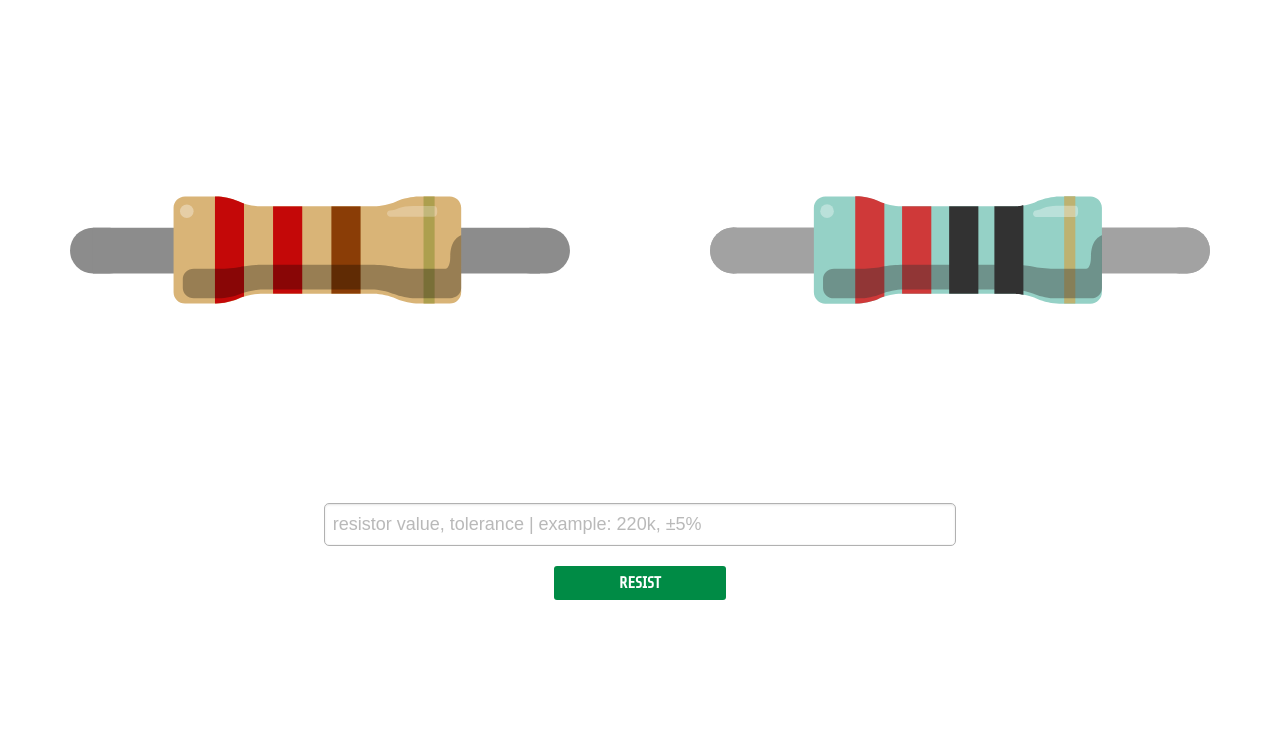
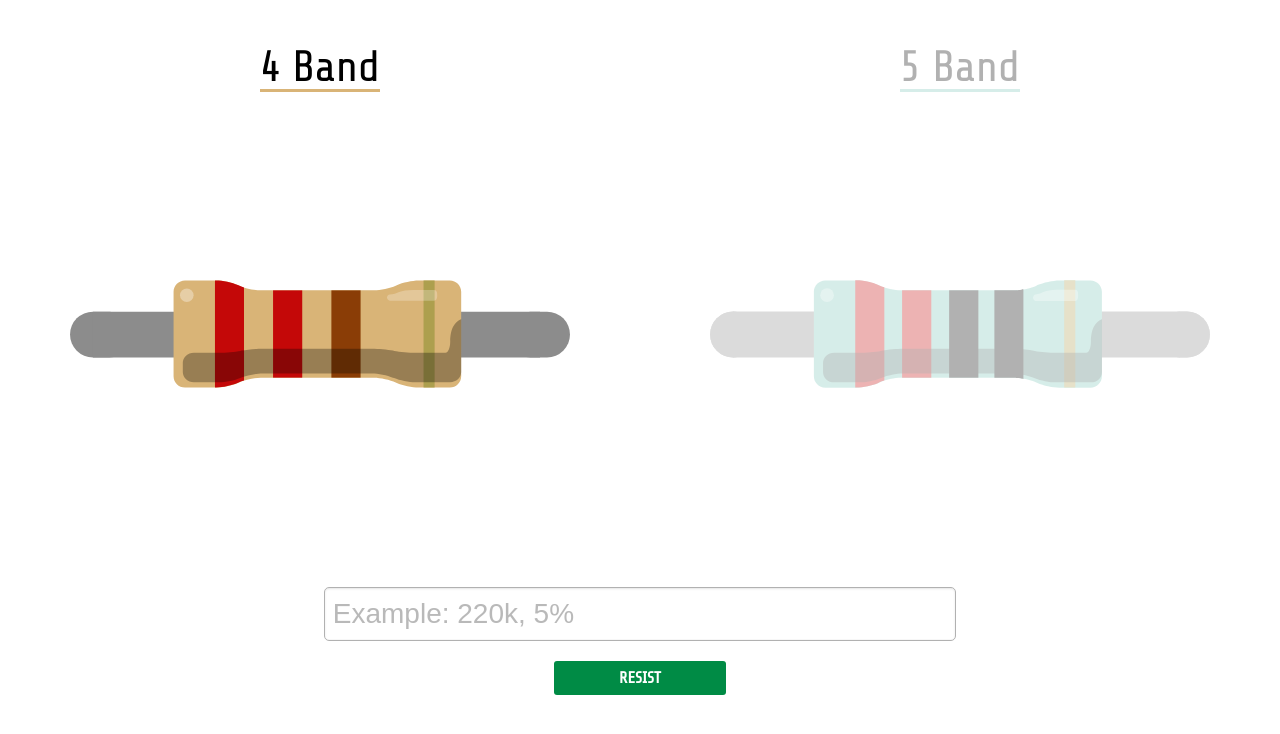
Before and after one commit to dackdel/Resistor, a plain HTML site: page index.html in a window 1280 px wide. Both pictures are taken after a click on the button "RESIST". Drawn offline with Linux system fonts and the light colour scheme.

Commit message:
stuff is working, dont touch

```diff
--- a/index.html
+++ b/index.html
@@ -12,13 +12,15 @@
 	<body>
 
     	<div id="band4" class="left">
+    		<header><h2>4 Band</h2></header>
 			<object id="res4" class="emb4" data="resistor.svg" width="500" height="500" type="image/svg+xml"></object>
 		</div>
 		<div id="band5" class="right">
+			<header><h2>5 Band</h2></header>
 			<object id="res5" class="emb5" data="resistor5.svg" width="500" height="500" type="image/svg+xml"></object>
 		</div>
 		<div class="center">
-			<input id="resistance" class="input" placeholder="resistor value, tolerance | example: 220k, ±5%"/>
+			<input id="resistance" class="input" placeholder="Example: 220k, 5%"/>
 			<button id="btn" class="button" >RESIST</button>
 		</div>
 
@@ -26,16 +28,6 @@
 		<script src="resistor.js"></script>
 		<script type="text/javascript" src="sb-1.2.0.js"></script>
 		<script type="text/javascript">
-			sb = new Spacebrew.Client('192.168.1.190', 'Resistor Read');
-        	sb.addSubscribe('resistor value', 'string');
-        	sb.connect();
-        	sb.onStringMessage = function onStringMessage(name, value){
-	        	if(name=='resistor value') {
-	        		console.log("Resistor Value: "+value);
-	        		$("#resistance").val(value);
-					$("#btn").click();
-	        	}
-			}
 
 			$(function() {
 				var colourMap = {
@@ -53,11 +45,54 @@
 					silver: "#cccccc"
 				};
 
+				sb = new Spacebrew.Client('10.42.3.158', 'Resistor Read');
+	        	sb.addSubscribe('resistor value', 'string');
+	        	sb.connect();
+	        	sb.onStringMessage = function onStringMessage(name, value){
+		        	if(name=='resistor value' && !$("#resistance").is(":focus")) {
+		        		console.log("Resistor Value: "+value);
+		        		$("#resistance").val(value);
+						$("#btn").click();
+		        	}
+		        };
+
+		    	var svg4,svg5;
+				var current;
+		    	var bands4 = [], bands5 = [];
+
+		    	function svgLoaded(svg, bands){
+	    			for (var i = 0; i<bands; i++) {
+	    				var band = svg.getSVGDocument().querySelector("#band"+(i+1) );
+	    				band.onclick = getValueFromColours;
+	    			}
+
+				}
+
+				function getValueFromColours(e) {
+					current = e;
+					fill = e.target.getAttribute("fill");
+					if (fill) {
+						console.log(fill);
+						r = '#'+Math.floor(Math.random()*16777215).toString(16);;
+						e.target.setAttribute("fill", r);
+					}
+				}
+
+
+				svg4 = document.querySelector("#res4");
+				svg5 = document.querySelector("#res5");
+				svg4.addEventListener('load', function(){
+					svgLoaded(svg4, 4);
+				});
+				svg5.addEventListener('load', function(){
+					svgLoaded(svg5, 5);
+				});
+
 				$("#btn").on("click",go4);
 				$("#btn").on("click",go5);
 
 				function go4(){
-					var colours = getColoursFromInput();
+					var colours = getColoursFromInput(4);
 
 					getBand(4, 1).setAttribute("fill", colourMap[colours.band1] );
 					getBand(4, 2).setAttribute("fill", colourMap[colours.band2] );
@@ -66,7 +101,7 @@
 				}
 
 				function go5(){
-					var colours = getColoursFromInput();
+					var colours = getColoursFromInput(5);
 
 					getBand(5, 1).setAttribute("fill",colourMap[colours.band1] );
 					getBand(5, 2).setAttribute("fill",colourMap[colours.band2] );
@@ -75,13 +110,17 @@
 					getBand(5, 5).setAttribute("fill",colourMap[colours.band5] );
 				}
 
-				function getColoursFromInput() {
+
+				function getColoursFromInput(bands) {
 					var values = $("#resistance").val().replace(/\s+/g, "").split(",");
+
+
+					// var resistance = parseFloat(values[0], 10);
 					var resistance = values[0];
 					var tolerance = parseInt(values[1], 10);
-					var colours = resistor.resistorToColor(resistance, tolerance);
+					var colours = resistor.resistorToColor(resistance, tolerance, bands);
+					console.log(colours);
 
-					console.log(resistance, tolerance, colours);
 					return colours;
 				}
 
@@ -91,16 +130,25 @@
 					return band;
 				}
 
-				$("#resistance").on("input", function() {
-					updateResistorInput();
+
+				$("#band4").on("mouseover", function(){
+					$("#band5").css("opacity", "0.3");
+					$("#band4").css("opacity", "1");
 				});
+				$("#band5").on("mouseover", function(){
+					$("#band4").css("opacity", "0.3");
+					$("#band5").css("opacity", "1");
+				});
+				$("#band4,#band5").on("mouseout", function(){
+					$("#band4,#band5").css("opacity","1");
+				})
 
 				function updateResistorInput() {
 
 					var $res = $('#resistance');
 					var resistance = $res.val();
 					var matches = resistance.match( /^\s*([\d.]+) ?[kmKM]?\s*$/ );
-					console.log( matches );
+
 
 					if( matches && matches.length > 0 ) {
 						$res.addClass('correct');
@@ -112,7 +160,12 @@
 						$res.addClass('incorrect');
 						$res.removeClass('correct');
 					}
+
 				}
+
+
+
+
 
 			});
 		</script>
--- a/resistor.js
+++ b/resistor.js
@@ -34,8 +34,7 @@
             '100':'brown',
             '200':'red',
             '500':'gold',
-            '1000':'silver',
-            '2000':''
+            '1000':'silver'
         };
         var val = (+tol) * 100;
         if(val in tolerance_color){
@@ -74,7 +73,8 @@
      * @param  {interger}   mul      multiplier([0,3,6])
      * @return {Dict object}         band color
      */
-    exports.resistorToColor = function (resistor_value, tol){
+    exports.resistorToColor = function (resistor_value, tol, bands){
+        console.log("Bands: " + bands);
         var digit = [0, 0, 0],
             digits = [],
             dec = -1,
@@ -91,6 +91,12 @@
 
         //calculating number of digit to consider before taking the digit for multiplier
         significant_digit = tol > 2 ? 2 : 3;
+        //allocating the bands
+        if (bands == 4) {
+            significant_digit = 2;
+        }else{
+            significant_digit = 3;
+        }
 
         //check if resistor value exist or not...
         if (!resistor_value){
@@ -139,6 +145,7 @@
             'band4':getcolor(multiplier),
             'band5':getToleranceColor(tol)
         };
+
     };
 
 })(typeof exports === "undefined" ?this['resistor'] = {}:exports);
--- a/style.css
+++ b/style.css
@@ -43,12 +43,12 @@ table {
 }
 /*CSS RESET END*/
 
-.left {
+#band4 {
 	width: 50%;
 	float: left;
 	text-align: center;
 }
-.right {
+#band5 {
 	width: 50%;
 	height: 500px;
 	float: left;
@@ -58,13 +58,34 @@ table {
 object {
 	max-width: 80%;
 }
-.left,.right {
+#band4,#band5 {
 	-webkit-transition: opacity 0.3s ease-out;
-	opacity: 0.8;
+	/*opacity: 0.4;*/
 }
 
-.left:hover,.right:hover{
-	opacity: 1;
+h2{
+	text-align: center;
+	font-size: 44px;
+	font-family: 'Share Tech', sans-serif;
+	margin-top: 45px;
+	margin-bottom: -45px;
+	border-bottom: 3px solid #000000;
+	display: inline-block;
+	color: #000000;
+}
+
+#band4 h2 {
+
+	border-bottom-color: #d9b477;
+}
+
+#band5 h2 {
+
+	border-bottom-color: #7bc6b8;
+}
+
+#band4:hover,#band5:hover{
+	/*opacity: 1;*/
 }
 .center {
 	width: 80%;
@@ -72,7 +93,7 @@ object {
 	text-align: center;
 	margin:0 auto;
 }
-.button {
+#btn {
 	  border: 0 none;
 	  border-radius: 3px 3px 3px 3px;
 	  color: #FFFFFF;
@@ -95,7 +116,7 @@ object {
 	  animation-duration: 2s;
    	  animation-name: pulse;
 }
-.button:hover {
+#btn:hover {
     background: #0AF;
     color: $white;
     animation:none;
@@ -117,10 +138,9 @@ object {
   }
 }
 
-
-.input {
+#resistance {
 	display: block;
-	font-size: 18px;
+	font-size: 28px;
 	color: #08c;
 	width: 60%;
 	margin: 10px auto;
@@ -131,17 +151,16 @@ object {
 	opacity: 0.5;
 }
 
-.input:focus, .input:hover {
+#resistance:focus, #resistance:hover {
 	  	opacity: .8;
-   		border: 1px solid #08c;
+   		border: 1px solid #08a;
    		box-shadow: 0 1px 0 #2392F3 inset, 0 -1px 0 #2392F3 inset, 1px 0 0 #2392F3 inset, -1px 0 0 #2392F3 inset, 0 0 4px rgba(35,146,243,0.5);
 }
 
-
 input.correct {
-	color: green;
+	color: green !important;
 }
 
 input.incorrect {
-	color: red;
+	color: red !important;
 }
```
